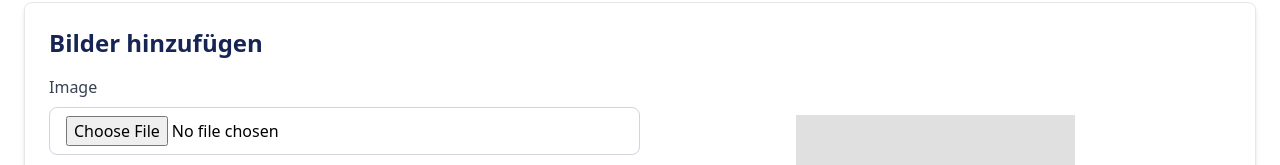
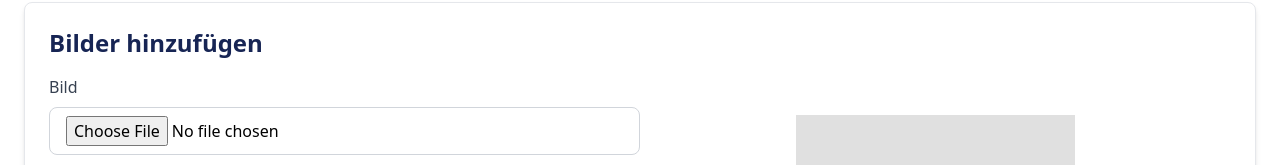
Before and after one commit to IC3P3/hcss-website, a SvelteKit app: page /admin/create in a window 1280 px wide. Shown: the part 722-887 px from the top of the page. Built offline with nearby package versions, Linux system fonts and the light colour scheme; what sequelize-typescript would draw is missing.

Commit message:
Changed image to German

```diff
--- a/src/routes/admin/create/+page.svelte
+++ b/src/routes/admin/create/+page.svelte
@@ -126,7 +126,7 @@
 		>
 			<div class="w-full md:w-1/2 space-y-6">
 				<div>
-					<label for="image" class="block text-gray-700 font-medium mb-2">Image</label>
+					<label for="image" class="block text-gray-700 font-medium mb-2">Bild</label>
 					<input
 						name="image"
 						id="image"
```
